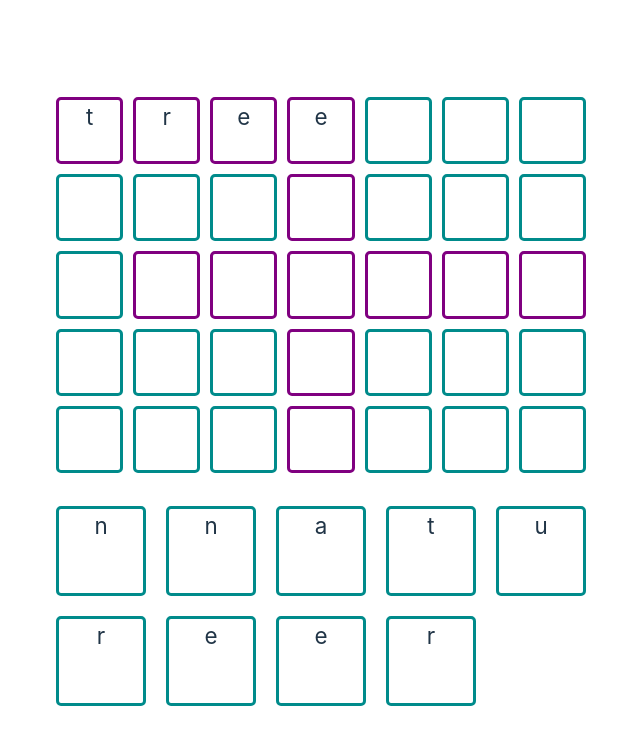
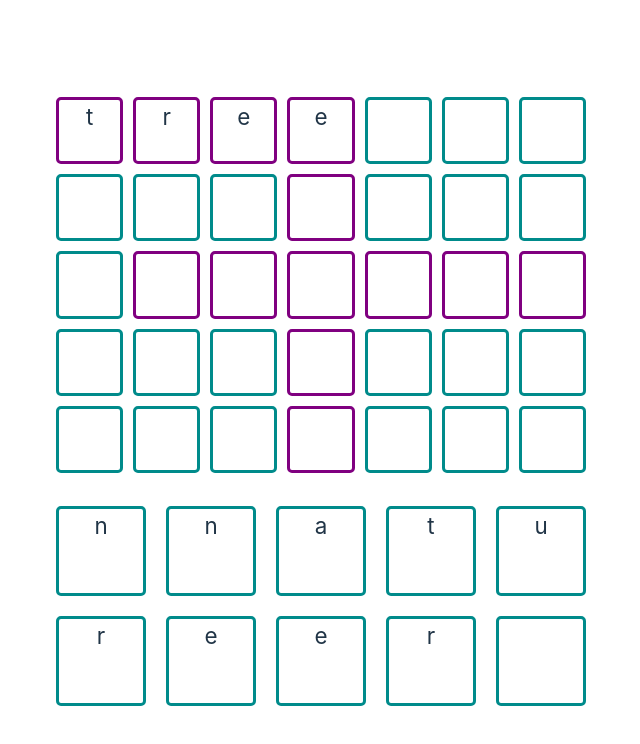
Before and after one commit to guyfoz77/alphagrid, a React (Vite) app: page / in a window 1280 px wide. Shown: the top 744 px of the page, without its empty margins (319-959 px from the left). Built offline with nearby package versions, Linux system fonts and the light colour scheme.

Commit message:
Make 10 spare letters render at least

```diff
--- a/src/components/Letters.jsx
+++ b/src/components/Letters.jsx
@@ -1,14 +1,19 @@
 import '../sass/letterContainer.scss'
 
 export function Letters({ letters, handleOnDrag }) {
+  const displayLetters = Array.from(
+    { length: Math.max(10, letters.length) },
+    (_, index) => letters[index] || ''
+  )
+
   return (
     <div className="letterContainer">
-      {letters.map((letter, index) => (
+      {displayLetters.map((letter, index) => (
         <div
-          draggable={true}
-          className="letter"
           key={index}
-          onDragStart={(e) => handleOnDrag(e, letter, index)}
+          className={`letter ${letter ? 'draggable' : ''}`}
+          draggable={!!letter}
+          onDragStart={(e) => letter && handleOnDrag(e, letter, index)}
         >
           {letter}
         </div>
```
